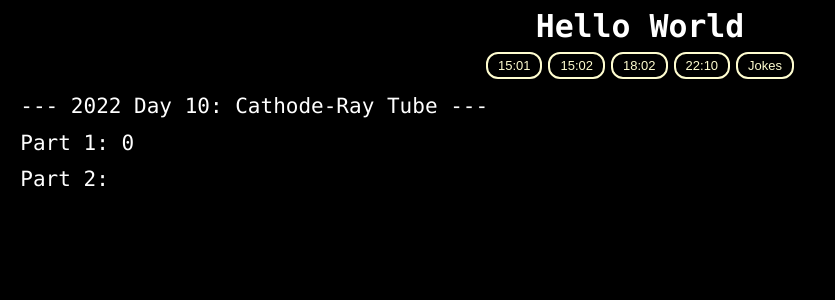
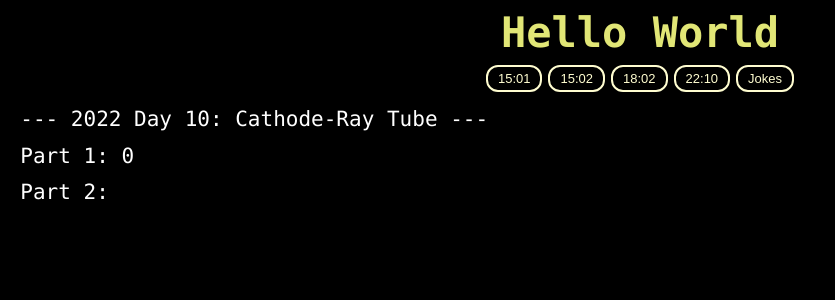
Before and after one commit to nuoxoxo/gig, a React (Vite) app: page / in a window 1280 px wide. Shown: the top 300 px of the page, without its empty margins (0-835 px from the left). Built offline with nearby package versions, Linux system fonts and the light colour scheme; no server answers.

Commit message:
header color is now random

```diff
--- a/src/App.tsx
+++ b/src/App.tsx
@@ -4,6 +4,7 @@ import Aoc1802 from "./includes/Aoc1802"
 import Aoc1502 from "./includes/Aoc1502"
 import Aoc1501 from "./includes/Aoc1501"
 import DadJokes from "./includes/DadJokes"
+import { GetRandomHexColorCode } from './helpers/Helpers'
 import './styles/App.scss'
 
 type TargetRoute = React.FC
@@ -22,11 +23,14 @@ function App() {
   const handleSetRoute = (r: string) => {
     setRoute(r)
   }
-  const TargetRoute = routes[route]
+  const TargetRoute: TargetRoute = routes[route]
+  const ColorHeader: string = GetRandomHexColorCode()
 
   return (
     <>
-      <h2>Hello World</h2>
+      <h2 className='gig-header' style={{ color: ColorHeader }} >
+        Hello World
+      </h2>
       <div className='nav'>
         <button
           className='btn'
--- a/src/styles/App.scss
+++ b/src/styles/App.scss
@@ -42,8 +42,9 @@ body {
   white-space: pre-wrap;
 }
 
-h2 {
+.gig-header {
   margin: 0;
+  font-size: $TextSize-1;
   user-select: none;
 }
 
```
